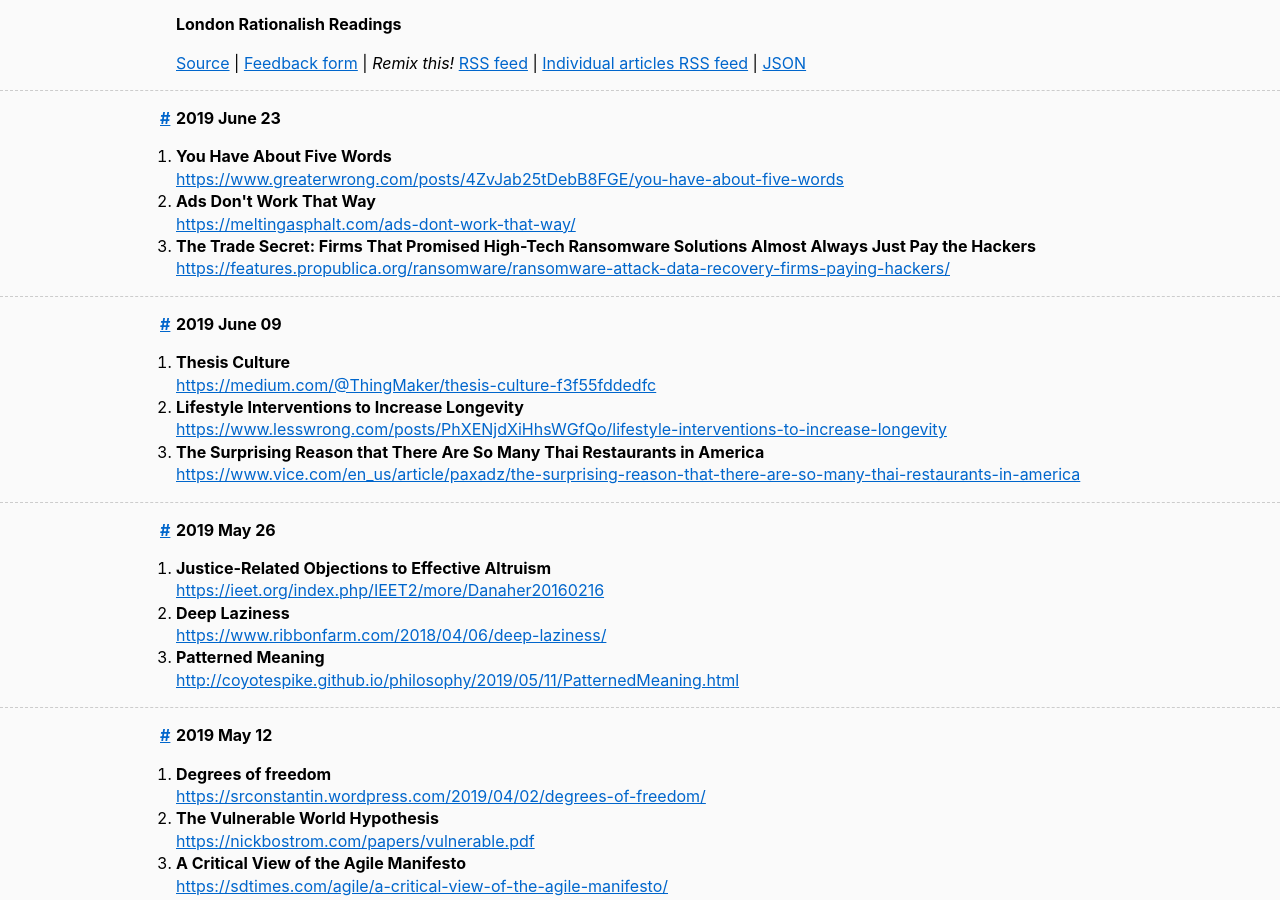
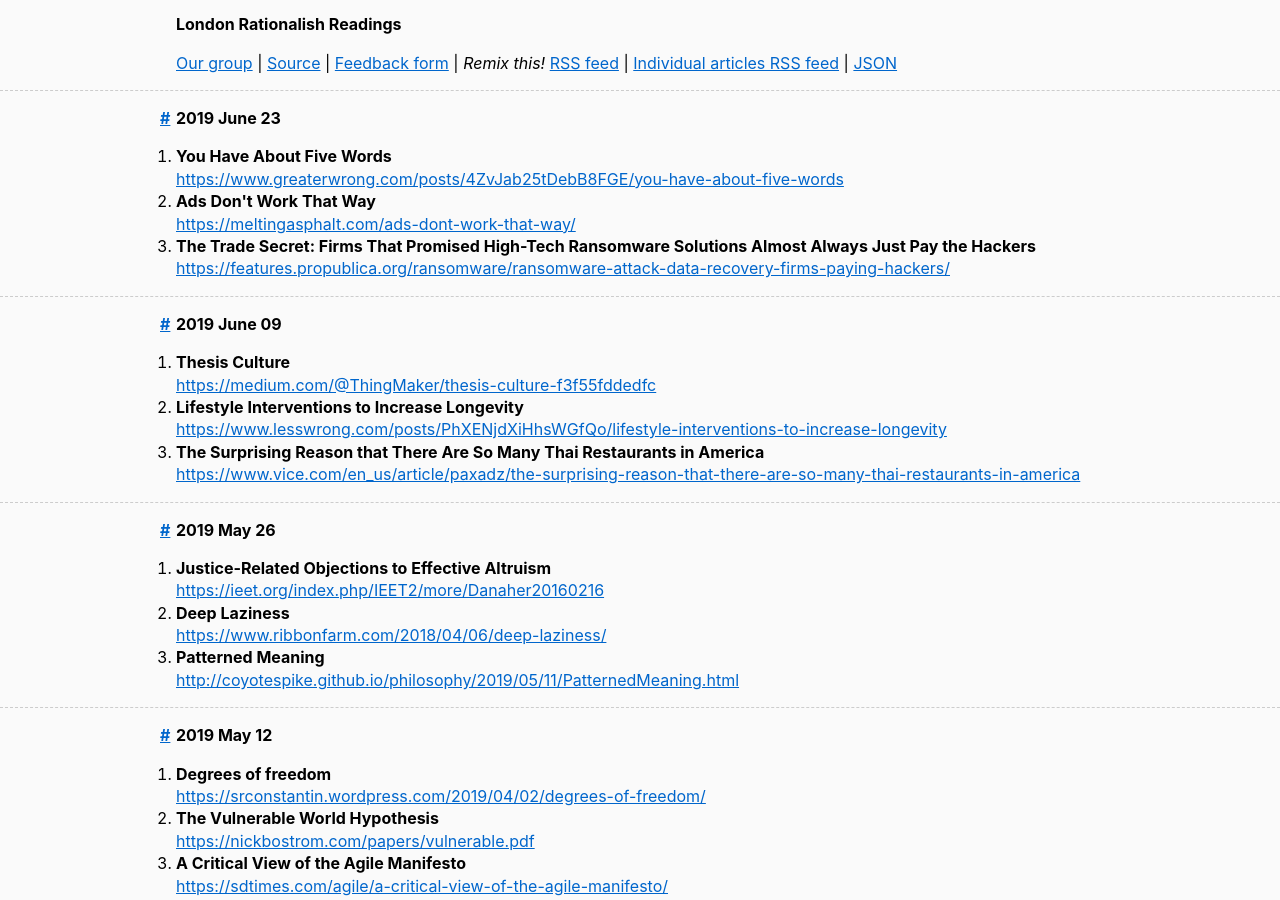
Before and after one commit to sackeyjason/london-rationalish-readings, a Jekyll site: the page built from index.html, in a window 1280 px wide and 900 px high. Built offline with Jekyll 4.4.1, drawn with Linux system fonts in a browser that asks for light colours.

Commit message:
Facebook group link

```diff
--- a/index.html
+++ b/index.html
@@ -4,12 +4,15 @@ title: London Rationalish Readings
 ---
 
 <section>
-<p><a href="https://github.com/sackeyjason/london-rationalish-readings">Source</a>
+<nav>
+<p><a href="https://www.facebook.com/groups/londonrationalish/">Our group</a>
+| <a href="https://github.com/sackeyjason/london-rationalish-readings">Source</a>
 | <a href="https://jasonsackey.typeform.com/to/AzJH8U">Feedback form</a>
 | <i>Remix this!</i> <a href="./feed.xml">RSS feed</a>
 | <a href="./articles-feed.xml">Individual articles RSS feed</a>
 | <a href="./d.json">JSON</a>
 </p>
+</nav>
 </section>
 
 {% for meeting in site.data.list.meetings %}
```
